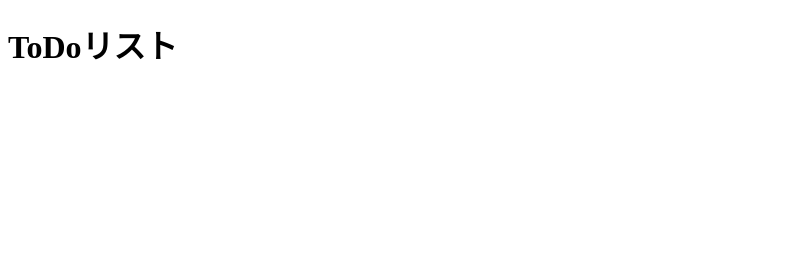
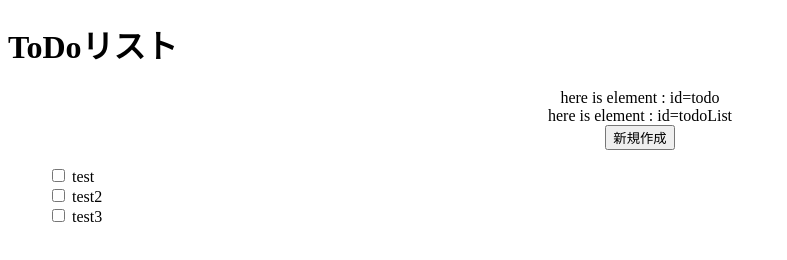
Before and after one commit to k-hasegawa1001/JavaScript-sample, a plain HTML site: page todo (効果測定)/components/view/index.html in a window 1280 px wide. Shown: the whole page, without its empty margins (0-787 px from the left). Drawn offline with Linux system fonts and the light colour scheme.

Commit message:
トップページの枠組み作成 明日は新規作成ボタンをクリックした際に、子ウィンドウを表示し、予定を入力してもらえる機能を作成する

```diff
--- /dev/null
+++ b/todo (効果測定)/components/css/index.css
@@ -0,0 +1,22 @@
+div {
+  text-align: center;
+}
+
+#todoList {
+  text-align: center;
+  border: 10px;
+  border-color: darkgrey;
+}
+
+ul {
+  border: 5px;
+}
+
+.list {
+  width: 50%;
+  padding: 0 auto;
+}
+
+li {
+  text-align: left;
+}
--- /dev/null
+++ b/todo (効果測定)/components/src/classes/Main.js
@@ -0,0 +1,13 @@
+import { ToDoList } from "./ToDoList.js";
+
+export class Main {
+  constructor() {
+    console.log("created Main instance");
+  }
+
+  init() {
+    console.log("Main : init()");
+    const toDoList = new ToDoList();
+    toDoList.init();
+  }
+}
--- /dev/null
+++ b/todo (効果測定)/components/src/classes/ToDoList.js
@@ -0,0 +1,58 @@
+export class ToDoList {
+  constructor() {
+    console.log("created ToDoList instance");
+    this.rootElm = document.getElementById("todo");
+    const debugMessage = "here is element : id=todo";
+
+    this.rootElm.innerText = debugMessage;
+  }
+
+  init() {
+    this.listElm = document.createElement("div");
+    this.listElm.id = "todoList";
+
+    // debug
+    console.log("ToDoList : init()");
+    const debugMessage = "here is element : id=todoList<br>";
+    // /debug
+
+    let content = "<button id='createToDo'>新規作成</button>";
+
+    this.listElm.innerHTML = debugMessage + content + "<ul class='list'></ul>";
+
+    this.rootElm.appendChild(this.listElm);
+
+    this.createToDoButtonElm = document.getElementById("createToDo");
+    this.createToDoButtonElm.addEventListener("click", () => {
+      // ToDo新規作成
+      alert("pushed button : createToDo");
+    });
+
+    this.displayToDoList();
+  }
+
+  async getToDos() {
+    console.log("ToDoList : getToDos()");
+    const todoResponse = await fetch("../../json/todo.json");
+    return todoResponse.json();
+  }
+
+  async displayToDoList() {
+    const todos = await this.getToDos();
+    console.log(todos);
+    console.log("ToDoList : displayToDoList()");
+    const listElm = this.listElm.querySelector(".list");
+    // console.log(listElm.tagName);
+    let content = "";
+
+    for (const plan of todos) {
+      content += `
+      <li class="plan" style="list-style: none;">
+        <span><input type="checkbox"></span>
+        <span class="content">${plan.content}</span>
+      </li>
+    `;
+    }
+    listElm.innerHTML = content;
+  }
+}
--- /dev/null
+++ b/todo (効果測定)/components/src/main.js
@@ -0,0 +1,4 @@
+import { Main } from "./classes/Main.js";
+
+const main = new Main();
+main.init();
--- a/todo (効果測定)/index.html
+++ b/todo (効果測定)/components/view/index.html
@@ -4,10 +4,11 @@
     <meta charset="UTF-8" />
     <meta name="viewport" content="width=device-width, initial-scale=1.0" />
     <title>ToDoリスト</title>
+    <link rel="stylesheet" href="../css/index.css" />
   </head>
   <body>
     <h1>ToDoリスト</h1>
     <div id="todo"></div>
-    <script src="./main.js"></script>
+    <script type="module" src="../src/main.js"></script>
   </body>
 </html>
--- /dev/null
+++ b/todo (効果測定)/json/todo.json
@@ -0,0 +1,5 @@
+[
+  { "id": 1, "content": "test" },
+  { "id": 2, "content": "test2" },
+  { "id": 3, "content": "test3" }
+]
--- a/todo (効果測定)/main.js
+++ /dev/null
@@ -1,5 +0,0 @@
-class Main {
-  init() {
-    this.rootElm = document.getElementById("todo");
-  }
-}
```
